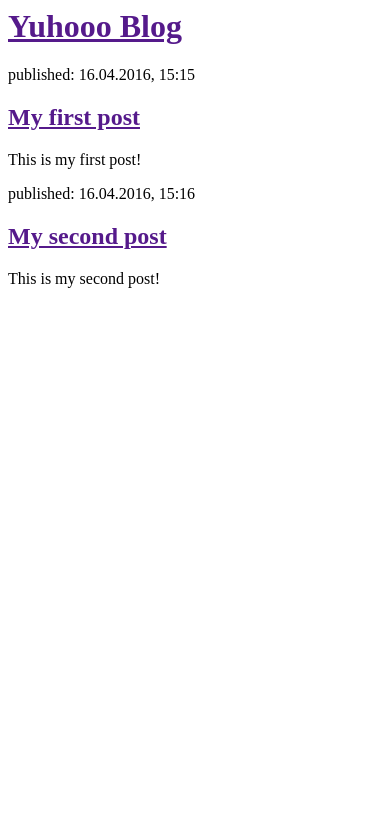
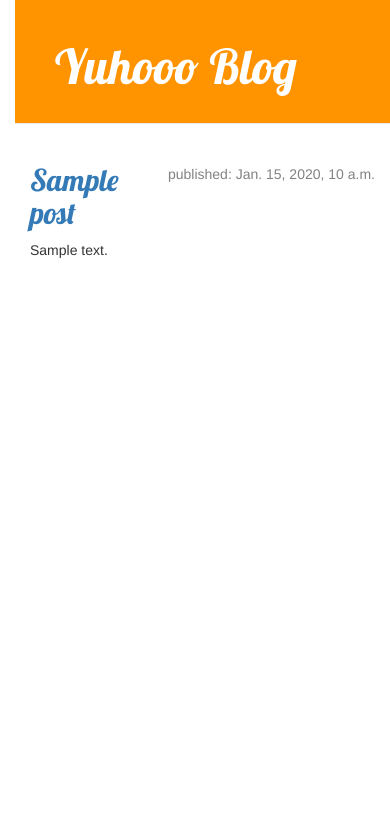
Before and after one commit to Yuhooo/my-first-blog, a Django app: page / in a window 390 px wide. Shown: the top 827 px of the page. Run offline with Django 3.2, Linux system fonts and the light colour scheme; tables that the repository leaves empty hold one stand-in row (values such as "Sample post"); some libraries are stand-ins or nearby versions.

Commit message:
Added view and template for detailed blog post as well as CSS for the site.

```diff
--- /dev/null
+++ b/blog/static/css/blog.css
@@ -0,0 +1,56 @@
+h1 a {
+	color: #FCA205
+}
+body {
+	padding-left: 15px;
+}
+h1 a {
+    color: #FCA205;
+    font-family: 'Lobster';
+}
+.page-header {
+    background-color: #ff9400;
+    margin-top: 0;
+    padding: 20px 20px 20px 40px;
+}
+
+.page-header h1, .page-header h1 a, .page-header h1 a:visited, .page-header h1 a:active {
+    color: #ffffff;
+    font-size: 36pt;
+    text-decoration: none;
+}
+
+.content {
+    margin-left: 40px;
+}
+
+h1, h2, h3, h4 {
+    font-family: 'Lobster', cursive;
+}
+
+.date {
+    float: right;
+    color: #828282;
+}
+
+.save {
+    float: right;
+}
+
+.post-form textarea, .post-form input {
+    width: 100%;
+}
+.top-menu, .top-menu:hover, .top-menu:visited {
+    color: #ffffff;
+    float: right;
+    font-size: 26pt;
+    margin-right: 20px;
+}
+
+.post {
+    margin-bottom: 70px;
+}
+
+.post h1 a, .post h1 a:visited {
+    color: #000000;
+}
--- /dev/null
+++ b/blog/templates/blog/base.html
@@ -0,0 +1,24 @@
+{% load staticfiles %}
+<html>
+	<head>
+		<link rel="stylesheet" href="//maxcdn.bootstrapcdn.com/bootstrap/3.2.0/css/bootstrap.min.css">
+    	<link rel="stylesheet" href="//maxcdn.bootstrapcdn.com/bootstrap/3.2.0/css/bootstrap-theme.min.css">
+    	<link rel="stylesheet" href="{% static 'css/blog.css' %}">
+		<link href="//fonts.googleapis.com/css?family=Lobster&subset=latin,latin-ext" rel="stylesheet" type="text/css">
+		<title>Yuhooo's Blog</title>
+	</head>
+	<body>
+		<div class="page-header">
+			<h1><a href="/">Yuhooo Blog</a></h1>
+		</div>
+
+		<div class="cotent container">
+			<div class="row">
+				<div class="col-md-8">
+					{% block content %}
+					{% endblock %}
+				</div>
+			</div>
+		</div>
+	</body>
+</html>
--- a/blog/templates/blog/post_list.html
+++ b/blog/templates/blog/post_list.html
@@ -1,20 +1,14 @@
-<html>
-	<head>
-		<title>Yuhooo's Blog</title>
-	</head>
-	<body>
-		<div>
-			<h1><a href="">Yuhooo Blog</a></h1>
+{% extends 'blog/base.html' %}
+
+{% block content %}
+	{% for post in posts %}
+		<div class="post">
+			<div class="date">
+				<p>published: {{ post.published_date }}</p>
+			</div>
+			<h2><a href="">{{ post.title }}</a></h2>
+			<p>{{ post.text|linebreaks }}</p>
 		</div>
-		<div>
-			<p>published: 16.04.2016, 15:15</p>
-			<h2><a href="">My first post</a></h2>
-			<p>This is my first post!</p>
-		</div>
-		<div>
-			<p>published: 16.04.2016, 15:16</p>
-			<h2><a href="">My second post</a></h2>
-			<p>This is my second post!</p>
-		</div>
-	</body>
-</html>
+	{% endfor %}
+
+{% endblock content %}
--- a/blog/urls.py
+++ b/blog/urls.py
@@ -3,4 +3,5 @@ from . import views
 
 urlpatterns = [
 	url(r'^$', views.post_list, name='post_list'),
+	url(r'^post/(?P<pk>[0-9]+)/$', views.post_detail, name='post_detail'),
 ]
--- a/blog/views.py
+++ b/blog/views.py
@@ -1,5 +1,12 @@
-from django.shortcuts import render
+from django.shortcuts import render, get_object_or_404
+from .models import Post
+from django.utils import timezone
 
 # Create your views here.
 def post_list(request):
-	return render(request, 'blog/post_list.html', {})
+	posts = Post.objects.all()
+	return render(request, 'blog/post_list.html', {'posts': posts})
+
+def post_detail(request, pk):
+	post = get_object_or_404(Post, pk=pk)
+	return render(request, 'blog/post_detail.html', {'post': post})
```
Also changed, not shown: blog/templates/blog/post_detail.html (added, +13 -0 lines).
